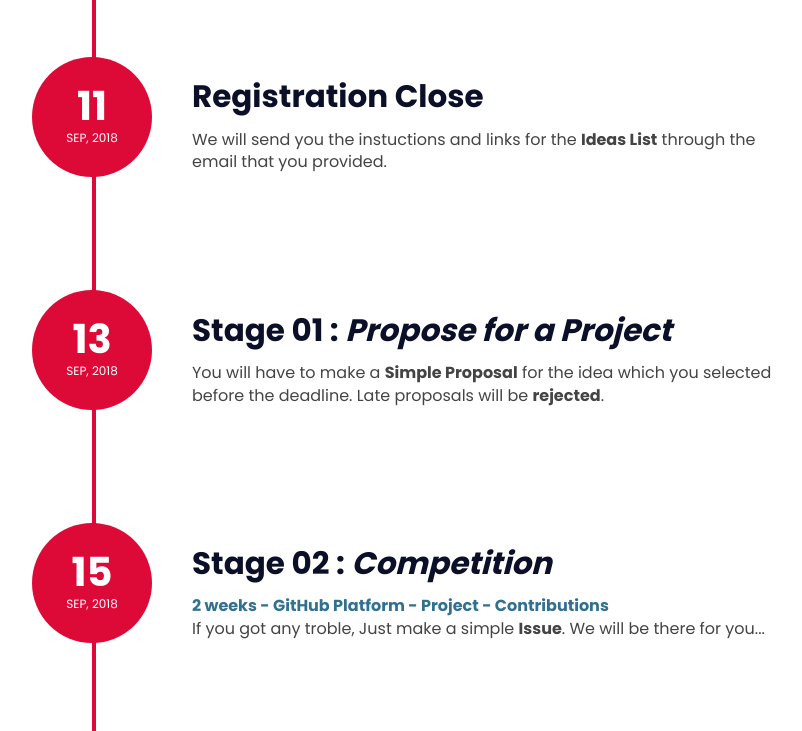
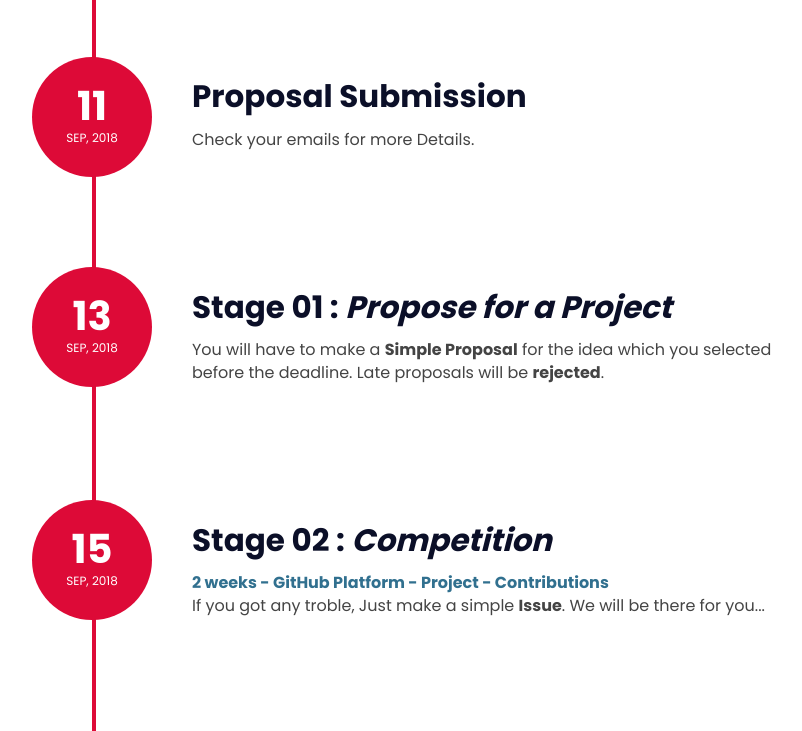
Before and after one commit to FOSS-UCSC/FossCody-1.0, a plain HTML site: page docs/index.html in a window 1280 px wide. Shown: the part 2347-3078 px from the top of the page, without its empty margins (233-1035 px from the left). Drawn offline with Linux system fonts and the light colour scheme; some packages are replaced by stand-ins of ours.

Commit message:
add event proposal section

```diff
--- a/docs/index.html
+++ b/docs/index.html
@@ -286,8 +286,8 @@
 							<div class="event-content">
 								<!-- <p class="event-time"><i class="fa fa-clock-o"></i> 8 : 00 AM - 11 : 00 AM</p> -->
 								<br>
-								<h2 class="event-title">Registration Close</h3>
-								<p>We will send you the instuctions and links for the <b>Ideas List</b> through the email that you provided.</p>
+								<h2 class="event-title">Proposal Submission</h3>
+								<p>Check your emails for more Details.</p>
 								<br><br>
 							</div>
 						</div>
```
